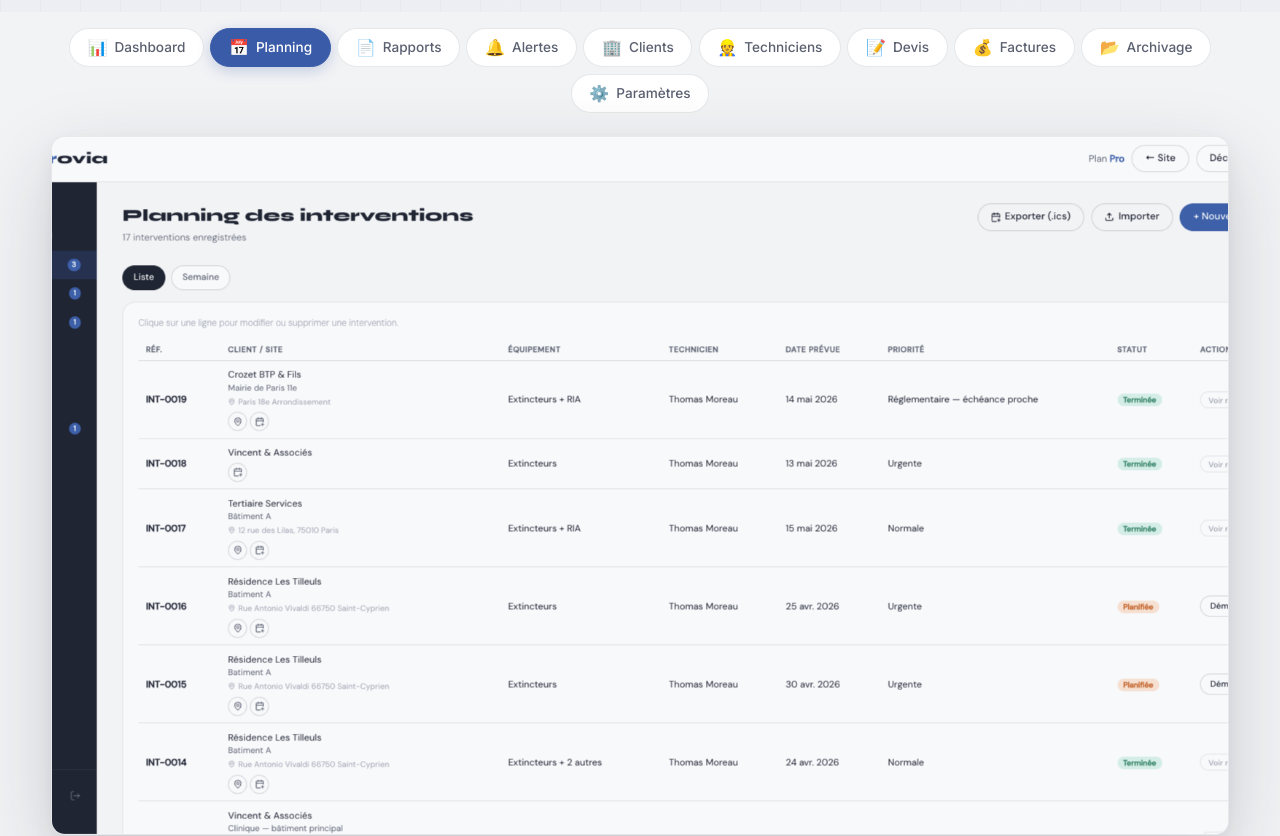
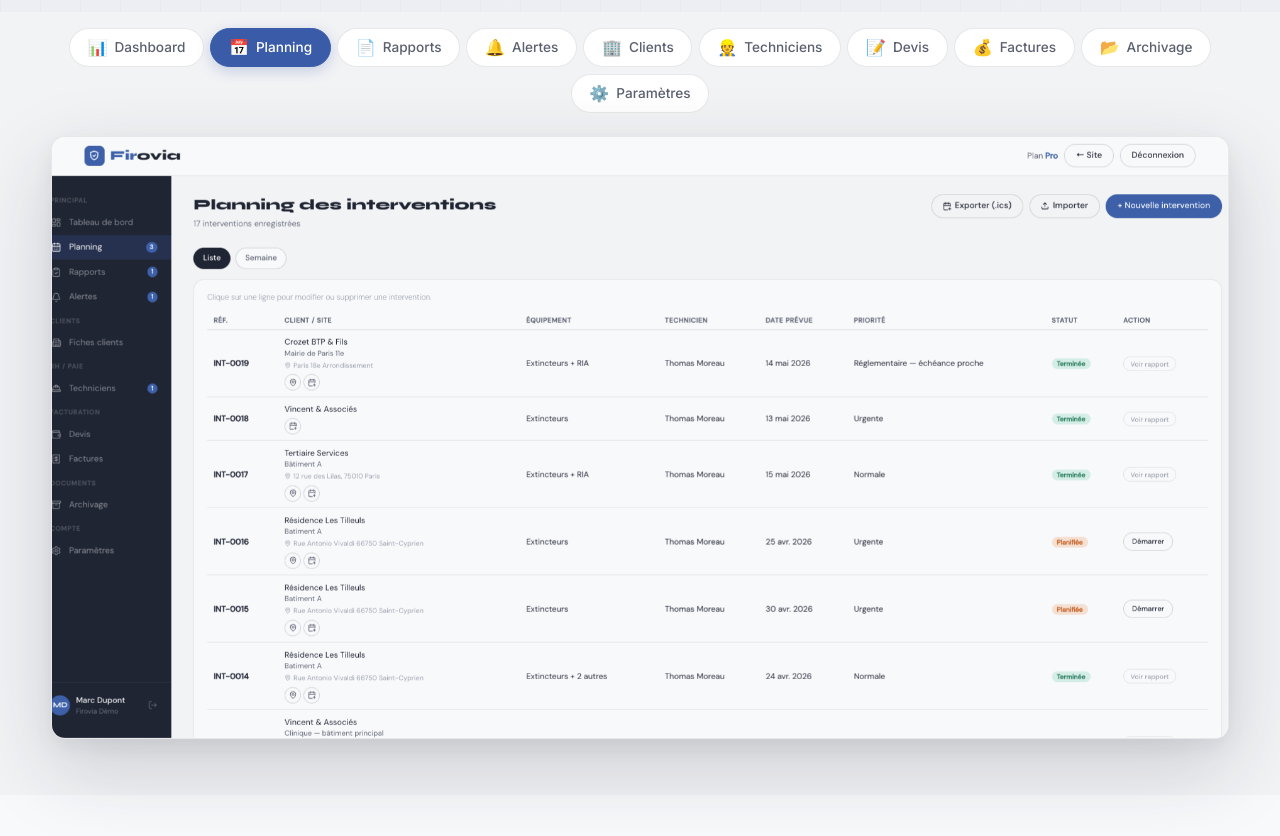
Before and after one commit to maximevincent15-sudo/Buildops-site, a plain HTML site: page index.html in a window 1280 px wide. Shown: the part 640-1476 px from the top of the page. Drawn offline with Linux system fonts and the light colour scheme.

Commit message:
fix(vitrine): aspect-ratio du frame matche les screenshots (1920x984)
PROBLÈME
Les screenshots font 1920x984 (ratio 1.95) mais le frame avait un
aspect-ratio de 16/9.5 (ratio 1.68). object-fit:cover croppait donc
les côtés des images (logo Firovia coupé, contenu droite tronqué).

FIX
- aspect-ratio: 1920/984 → match exact avec les screenshots
- object-fit: cover reste mais ne crop plus rien
- Toutes les images affichent intégralement

```diff
--- a/index.html
+++ b/index.html
@@ -69,8 +69,8 @@ body{padding-top:65px;}
 /* ── SCREENSHOT ── */
 .screenshot-sec{padding:1rem 4% 3.5rem;background:var(--bg);}
 .screenshot-wrap{max-width:1200px;margin:0 auto;}
-.screenshot-frame{position:relative;border-radius:14px;overflow:hidden;box-shadow:0 28px 80px rgba(28,33,48,.18), 0 8px 20px rgba(28,33,48,.06);border:1px solid var(--brd);background:white;aspect-ratio:16/9.5;}
-.showcase-img{width:100%;height:100%;display:block;position:absolute;top:0;left:0;opacity:0;transition:opacity .6s ease;pointer-events:none;object-fit:cover;object-position:top center;}
+.screenshot-frame{position:relative;border-radius:14px;overflow:hidden;box-shadow:0 28px 80px rgba(28,33,48,.18), 0 8px 20px rgba(28,33,48,.06);border:1px solid var(--brd);background:white;aspect-ratio:1920/984;}
+.showcase-img{width:100%;height:100%;display:block;position:absolute;top:0;left:0;opacity:0;transition:opacity .6s ease;pointer-events:none;object-fit:cover;}
 .showcase-img.active{opacity:1;}
 
 /* ── SHOWCASE TABS ── */
```
